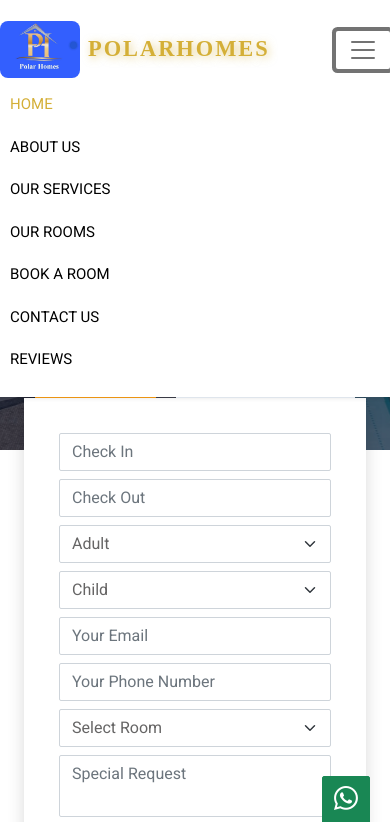
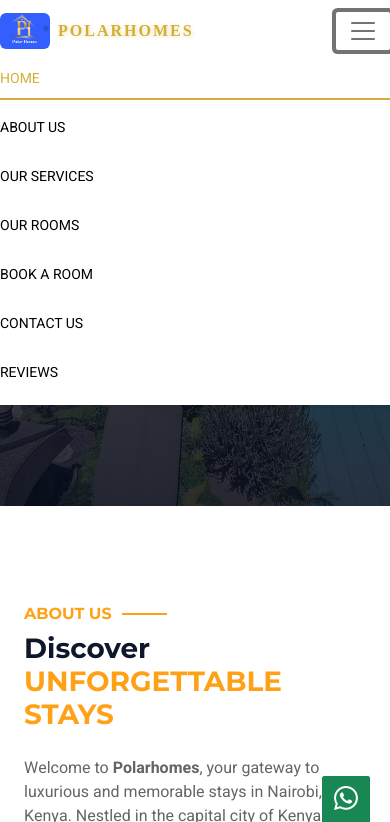
Before and after one commit to Anto-4ny/polarhomes, a plain HTML site: page index.html in a window 390 px wide. Both pictures are taken after a click on the button 363 px from the left and 49 px from the top of the page. Shown: the top 822 px of the page. Drawn offline with nearby package versions, Linux system fonts and the light colour scheme.

Commit message:
alot of items 10k plus added, redesigning and build intalls

```diff
--- a/css/style.css
+++ b/css/style.css
@@ -77,120 +77,177 @@
 
 
 /*** Navbar ***/
-/* Gold color variable */
-header {
-    position: fixed;
-    z-index: 1000;
-    width: 100%;
-}
 :root {
   --gold: #d4af37;
   --black: #000;
   --white: #fff;
 }
 
+/* Header */
+header {
+  position: fixed;
+  top: 0;
+  width: 100%;
+  z-index: 1000;
+  background: var(--white);
+}
+
 /* Logo */
 .logo-img {
-  width: 80px;
+  width: 60px; /* smaller for balanced navbar */
   height: auto;
-  border-radius: 8px;
+  border-radius: 6px;
 }
 
 /* Fancy Brand Text */
 .fancy-text {
-  font-size: 1.8rem;
+  font-size: 1.2rem;
   font-weight: bold;
   color: var(--gold);
   text-transform: uppercase;
   letter-spacing: 2px;
   font-family: "Cinzel", serif;
-  text-shadow: 2px 2px 8px rgba(212, 175, 55, 0.6);
+  text-shadow: 1px 1px 4px rgba(212, 175, 55, 0.4);
 }
 
 /* Navbar Links */
 .navbar-light .navbar-nav .nav-link {
-  margin-right: 20px;
-  padding: 10px 0;
+  margin: 0 12px;
+  padding: 8px 0;
+  font-size: 14px;
   color: var(--black);
-  font-size: 15px;
+  position: relative;
   transition: all 0.3s ease-in-out;
-  position: relative;
 }
 
+/* Hover + Active */
 .navbar-light .navbar-nav .nav-link:hover,
 .navbar-light .navbar-nav .nav-link.active {
   color: var(--gold);
 }
 
-.navbar-light .navbar-nav .nav-link::after {
-  content: "";
-  position: absolute;
-  width: 0%;
-  height: 2px;
-  bottom: 0;
-  left: 0;
-  background-color: var(--gold);
-  transition: 0.3s ease;
-}
-
+.navbar-light .navbar-nav .nav-link.active::after,
 .navbar-light .navbar-nav .nav-link:hover::after {
   width: 100%;
 }
 
-/* Contact Bar */
-.bg-black .fa,
-.bg-black a {
-  color: var(--white);
-}
-.bg-black .fa.text-gold {
-  color: var(--gold);
+/* Underline Effect */
+.navbar-light .navbar-nav .nav-link::after {
+  content: "";
+  position: absolute;
+  left: 0;
+  bottom: -3px;
+  width: 0%;
+  height: 2px;
+  background: var(--gold);
+  transition: width 0.3s ease;
 }
 
-/* Responsive Adjustments */
+/* Responsive */
 @media (max-width: 991.98px) {
-  .navbar-light .navbar-nav .nav-link {
-    margin-right: 0;
-    padding: 10px 0;
-    margin-left: 10px;
+  .logo-img {
+    width: 50px;
   }
   .fancy-text {
-    font-size: 1.4rem;
+    font-size: 1rem;
+  }
+  .navbar-light .navbar-nav .nav-link {
+    margin: 6px 0;
   }
 }
 
 
-/*** Header ***/
+/*** Header carousel ***/
+/* Image */
+.carousel-image {
+  width: 100%;
+  height: 100vh; /* Full screen luxurious look */
+  object-fit: cover;
+}
+
+/* Overlay */
 .carousel-caption {
   top: 0;
   left: 0;
   right: 0;
   bottom: 0;
-    background: rgba(15, 23, 43, .7);
-    z-index: 1;
+  background: linear-gradient(to bottom, rgba(10, 15, 30, 0.6), rgba(10, 15, 30, 0.85));
+  display: flex;
+  align-items: center;
+  justify-content: center;
+  text-align: center;
 }
 
-.carousel-control-prev,
-.carousel-control-next {
-    width: 10%;
+/* Typography */
+.luxury-subtitle {
+  font-size: 1rem;
+  letter-spacing: 3px;
+  text-transform: uppercase;
+  color: #d4af37; /* Luxury gold accent */
+  font-weight: 500;
+}
+.luxury-title {
+  font-size: 2.5rem;
+  font-weight: 700;
+  color: #fff;
+  text-transform: capitalize;
+  line-height: 1.2;
 }
 
+/* Buttons */
+.luxury-btn {
+  padding: 0.75rem 2rem;
+  border-radius: 50px;
+  font-size: 1rem;
+  font-weight: 500;
+  transition: all 0.3s ease;
+}
+.luxury-btn.btn-primary {
+  background: #d4af37; /* Gold luxury button */
+  border: none;
+}
+.luxury-btn.btn-primary:hover {
+  background: #b8962e;
+}
+.luxury-btn.btn-light {
+  background: transparent;
+  border: 1px solid #fff;
+  color: #fff;
+}
+.luxury-btn.btn-light:hover {
+  background: #fff;
+  color: #000;
+}
+
+/* Controls */
 .carousel-control-prev-icon,
 .carousel-control-next-icon {
-    width: 1rem;
-    height: 1rem;
+  width: 2rem;
+  height: 2rem;
 }
 
-@media (max-width: 768px) {
-    #header-carousel .carousel-item {
-        position: relative;
-        min-height: 450px;
+/* Responsive */
+@media (max-width: 991px) {
+  .carousel-image {
+    height: 70vh;
   }
-
-    #header-carousel .carousel-item img {
-        position: absolute;
-        width: 100%;
-        height: 100%;
-        object-fit: cover;
+  .luxury-title {
+    font-size: 1.8rem;
+  }
+  .luxury-subtitle {
+    font-size: 0.85rem;
+  }
+}
+@media (max-width: 576px) {
+  .carousel-image {
+    height: 60vh;
+  }
+  .luxury-title {
+    font-size: 1.4rem;
+  }
+  .luxury-btn {
+    padding: 0.6rem 1.2rem;
+    font-size: 0.85rem;
   }
 }
 
@@ -210,7 +267,7 @@ header {
 
 .booking {
     position: relative;
-    margin-top: -100px !important;
+    margin-top: -50px !important;
     z-index: 1;
 }
 
--- a/index.html
+++ b/index.html
@@ -103,38 +103,11 @@
 
 <!-- Header Start -->
 <header>
-  <!-- Top Contact Bar -->
-  <!--
-  <div class="container-fluid bg-black text-white py-2 px-lg-5 d-none d-lg-flex align-items-center justify-content-between">
-    <div class="d-flex align-items-center">
-      <div class="me-4 d-flex align-items-center">
-        <i class="fa fa-envelope text-gold me-2"></i>
-        <a href="mailto:lindahmiriza@gmail.com" class="text-white text-decoration-none">
-          lindahmiriza@gmail.com
-        </a>
-      </div>
-      <div class="d-flex align-items-center">
-        <i class="fa fa-phone-alt text-gold me-2"></i>
-        <a href="tel:+254723225791" class="text-white text-decoration-none">
-          +254 723 225 791
-        </a>
-      </div>
-    </div>
-    <div class="social-links">
-      <a href="https://www.instagram.com/polarhomes3?igsh=YzljYTk1ODg3Zg=="
-         class="text-white me-3" aria-label="Instagram">
-        <i class="fab fa-instagram fa-lg"></i>
-      </a>
-    </div>
-  </div>
-  -->
-
-  <!-- Logo & Navbar -->
-  <nav class="navbar navbar-expand-lg navbar-light bg-white shadow-sm py-3 px-lg-5">
+  <nav class="navbar navbar-expand-lg navbar-light bg-white shadow-sm py-2 px-lg-4">
     <!-- Brand Logo -->
     <a href="index" class="navbar-brand d-flex align-items-center">
       <img src="img/logo.jpg" alt="Polarhomes Luxury Homes Logo" class="logo-img me-2" />
-      <h1 class="m-0 fancy-text">Polarhomes</h1>
+      <h1 class="m-0 fancy-text">PolarHomes</h1>
     </a>
 
     <!-- Mobile Toggle -->
@@ -161,156 +134,81 @@
 
 <!-- Carousel Start -->
 <div class="container-fluid p-0 mb-5">
-    <div id="header-carousel" class="carousel slide" data-bs-ride="carousel">
-        <div class="carousel-inner">
-            <div class="carousel-item active">
-                <img class="carousel-image" src="img/carousel-1.jpg" alt="Luxurious Stay">
-                <div class="carousel-caption d-flex flex-column align-items-center justify-content-center">
-                    <div class="p-3" style="max-width: 700px;">
-                        <h6 class="section-title text-white text-uppercase mb-3 animated slideInDown">Luxury Stays</h6>
-                        <h1 class="display-3 text-white mb-4 animated slideInDown">Experience Comfort at PolarHomes</h1>
-                        <a href="room" class="btn btn-primary py-md-3 px-md-5 me-3 animated slideInLeft">Our Listings</a>
-                        <a href="book" class="btn btn-light py-md-3 px-md-5 animated slideInRight">Book Now</a>
-                    </div>
-                </div>
+  <div id="header-carousel" class="carousel slide" data-bs-ride="carousel">
+    <div class="carousel-inner">
+
+      <!-- Slide 1 -->
+      <div class="carousel-item active">
+        <img class="carousel-image" src="img/2bedroom-master.jpg" alt="Luxury Stay">
+        <div class="carousel-caption d-flex flex-column align-items-center justify-content-center">
+          <div class="p-3 text-center">
+            <h6 class="luxury-subtitle mb-3">Exclusive Luxury</h6>
+            <h1 class="luxury-title mb-4">Experience PolarHomes</h1>
+            <div class="d-flex justify-content-center">
+              <a href="room" class="luxury-btn btn-primary me-3">Explore Stays</a>
+              <a href="book" class="luxury-btn btn-light">Book Now</a>
             </div>
-            <div class="carousel-item">
-                <img class="carousel-image" src="img/carousel-2.jpg" alt="Scenic Views">
-                <div class="carousel-caption d-flex flex-column align-items-center justify-content-center">
-                    <div class="p-3" style="max-width: 700px;">
-                        <h6 class="section-title text-white text-uppercase mb-3 animated slideInDown">Scenic Locations</h6>
-                        <h1 class="display-3 text-white mb-4 animated slideInDown">Stay Near Jomo Kenyatta international airport, sgr and Nairobi express way </h1>
-                        <a href="contact" class="btn btn-primary py-md-3 px-md-5 me-3 animated slideInLeft">Contact Us</a>
-                        <a href="booking" class="btn btn-light py-md-3 px-md-5 animated slideInRight">Reserve Your Stay</a>
-                    </div>
-                </div>
+          </div>
+        </div>
+      </div>
+
+      <!-- Slide 2 -->
+      <div class="carousel-item">
+        <img class="carousel-image" src="img/carousel-2.jpg" alt="Scenic Views">
+        <div class="carousel-caption d-flex flex-column align-items-center justify-content-center">
+          <div class="p-3 text-center">
+            <h6 class="luxury-subtitle mb-3">Unmatched Location</h6>
+            <h1 class="luxury-title mb-4">Stay Near Everything</h1>
+            <div class="d-flex justify-content-center">
+              <a href="contact" class="luxury-btn btn-primary me-3">Get in Touch</a>
+              <a href="booking" class="luxury-btn btn-light">Reserve Stay</a>
             </div>
-            <div class="carousel-item">
-                <img class="carousel-image" src="img/carousel-3.jpg" alt="Cozy Interiors">
-                <div class="carousel-caption d-flex flex-column align-items-center justify-content-center">
-                    <div class="p-3" style="max-width: 700px;">
-                        <h6 class="section-title text-white text-uppercase mb-3 animated slideInDown">Elegant Interiors</h6>
-                        <h1 class="display-3 text-white mb-4 animated slideInDown">Enjoy a Stylish and Cozy Experience</h1>
-                        <a href="service" class="btn btn-primary py-md-3 px-md-5 me-3 animated slideInLeft">View Services</a>
-                        <a href="booking" class="btn btn-light py-md-3 px-md-5 animated slideInRight">Book Your Stay</a>
-                    </div>
-                </div>
+          </div>
+        </div>
+      </div>
+
+      <!-- Slide 3 -->
+      <div class="carousel-item">
+        <img class="carousel-image" src="img/carousel-3.jpg" alt="Cozy Interiors">
+        <div class="carousel-caption d-flex flex-column align-items-center justify-content-center">
+          <div class="p-3 text-center">
+            <h6 class="luxury-subtitle mb-3">Sophisticated Interiors</h6>
+            <h1 class="luxury-title mb-4">Stylish & Cozy Living</h1>
+            <div class="d-flex justify-content-center">
+              <a href="service" class="luxury-btn btn-primary me-3">Our Services</a>
+              <a href="booking" class="luxury-btn btn-light">Book Now</a>
             </div>
-            <div class="carousel-item">
-                <img class="carousel-image" src="img/carousel-4.jpg" alt="Modern Amenities">
-                <div class="carousel-caption d-flex flex-column align-items-center justify-content-center">
-                    <div class="p-3" style="max-width: 700px;">
-                        <h6 class="section-title text-white text-uppercase mb-3 animated slideInDown">Premium Comfort</h6>
-                        <h1 class="display-3 text-white mb-4 animated slideInDown">Modern Amenities for a Perfect Stay</h1>
-                        <a href="room" class="btn btn-primary py-md-3 px-md-5 me-3 animated slideInLeft">View Amenities</a>
-                        <a href="booking" class="btn btn-light py-md-3 px-md-5 animated slideInRight">Check Availability</a>
-                    </div>
-                </div>
+          </div>
+        </div>
+      </div>
+
+      <!-- Slide 4 -->
+      <div class="carousel-item">
+        <img class="carousel-image" src="img/carousel-4.jpg" alt="Modern Amenities">
+        <div class="carousel-caption d-flex flex-column align-items-center justify-content-center">
+          <div class="p-3 text-center">
+            <h6 class="luxury-subtitle mb-3">Premium Comfort</h6>
+            <h1 class="luxury-title mb-4">Modern Amenities</h1>
+            <div class="d-flex justify-content-center">
+              <a href="room" class="luxury-btn btn-primary me-3">View Amenities</a>
+              <a href="booking" class="luxury-btn btn-light">Check Availability</a>
             </div>
+          </div>
         </div>
-        <button class="carousel-control-prev" type="button" data-bs-target="#header-carousel"
-            data-bs-slide="prev">
-            <span class="carousel-control-prev-icon" aria-hidden="true"></span>
-            <span class="visually-hidden">Previous</span>
-        </button>
-        <button class="carousel-control-next" type="button" data-bs-target="#header-carousel"
-            data-bs-slide="next">
-            <span class="carousel-control-next-icon" aria-hidden="true"></span>
-            <span class="visually-hidden">Next</span>
-        </button>
+      </div>
+
     </div>
+
+    <!-- Controls -->
+    <button class="carousel-control-prev" type="button" data-bs-target="#header-carousel" data-bs-slide="prev">
+      <span class="carousel-control-prev-icon"></span>
+    </button>
+    <button class="carousel-control-next" type="button" data-bs-target="#header-carousel" data-bs-slide="next">
+      <span class="carousel-control-next-icon"></span>
+    </button>
+  </div>
 </div>
 <!-- Carousel End -->
-<style>
-    .carousel-image {
-        width: 100%;
-        height: 500px;
-        object-fit: cover;
-    }
-    	.room-item img {
-    width: 100%;
-    height: 200px;
-    object-fit: cover;
-}
-</style>
-
-<!-- Booking Start -->
-<div class="container-fluid booking pb-5 wow fadeIn" data-wow-delay="0.1s">
-    <div class="container">
-        <form action="https://formspree.io/f/xkgryeaa" method="POST">
-            <div class="bg-white shadow" style="padding: 35px;">
-                <div class="row g-2">
-                    <!-- Date, Guests -->
-                    <div class="col-md-10">
-                        <div class="row g-2">
-                            <!-- Check In -->
-                            <div class="col-md-3">
-                                <div class="date" id="date1" data-target-input="nearest">
-                                    <input type="text" class="form-control datetimepicker-input"
-                                        name="checkin"
-                                        placeholder="Check In" data-target="#date1" data-toggle="datetimepicker" required />
-                                </div>
-                            </div>
-                            <!-- Check Out -->
-                            <div class="col-md-3">
-                                <div class="date" id="date2" data-target-input="nearest">
-                                    <input type="text" class="form-control datetimepicker-input"
-                                        name="checkout"
-                                        placeholder="Check Out" data-target="#date2" data-toggle="datetimepicker" required />
-                                </div>
-                            </div>
-                            <!-- Adults -->
-                            <div class="col-md-3">
-                                <select class="form-select" name="adults" required>
-                                    <option selected disabled>Adult</option>
-                                    <option value="1">1 Person</option>
-                                    <option value="2">2 People</option>
-                                </select>
-                            </div>
-                            <!-- Children -->
-                            <div class="col-md-3">
-                                <select class="form-select" name="children">
-                                    <option selected disabled>Child</option>
-                                    <option value="0">No Child</option>
-                                    <option value="1">1 Child</option>
-                                    <option value="2">2 Children</option>
-                                </select>
-                            </div>
-                            <!-- Email -->
-                            <div class="col-md-6">
-                                <input type="email" class="form-control" name="_replyto" placeholder="Your Email" required />
-                            </div>
-                            <!-- Phone -->
-                            <div class="col-md-6">
-                                <input type="tel" class="form-control" name="phone" placeholder="Your Phone Number" required />
-                            </div>
-                            <!-- Room Type -->
-                            <div class="col-md-6">
-                                <select class="form-select" name="room_type" required>
-                                    <option selected disabled>Select Room</option>
-                                    <option value="Studio Executive suite">Studio Executive suite</option>
-                                    <option value="One Bedroom suite">One Bedroom suite</option>
-                                    <option value="Two Bedroom suite">Two Bedroom suite</option>
-                                    <option value="4 Bedroom suite">4 Bedroom Villa/Stand Alone</option>
-                                </select>
-                            </div>
-                            <!-- Special Request -->
-                            <div class="col-md-6">
-                                <textarea class="form-control" name="message" placeholder="Special Request" rows="2"></textarea>
-                            </div>
-                        </div>
-                    </div>
-                    <!-- Submit Button -->
-                    <div class="col-md-2">
-                        <button class="btn btn-primary w-100 h-100" type="submit">Book Now</button>
-                    </div>
-                </div>
-            </div>
-        </form>
-    </div>
-</div>
-
- <!--Booking End -->
 
 <!-- About Start -->
 <div class="container-xxl py-5">
@@ -561,6 +459,84 @@
     </div>
 </div>
 
+<!-- Booking Start -->
+<div class="container-fluid booking pb-5 wow fadeIn" data-wow-delay="0.1s">
+    <div class="container">
+        <form action="https://formspree.io/f/xkgryeaa" method="POST">
+            <div class="bg-white shadow" style="padding: 35px;">
+                <div class="row g-2">
+                    <!-- Date, Guests -->
+                    <div class="col-md-10">
+                        <div class="row g-2">
+                            <!-- Check In -->
+                            <div class="col-md-3">
+                                <div class="date" id="date1" data-target-input="nearest">
+                                    <input type="text" class="form-control datetimepicker-input"
+                                        name="checkin"
+                                        placeholder="Check In" data-target="#date1" data-toggle="datetimepicker" required />
+                                </div>
+                            </div>
+                            <!-- Check Out -->
+                            <div class="col-md-3">
+                                <div class="date" id="date2" data-target-input="nearest">
+                                    <input type="text" class="form-control datetimepicker-input"
+                                        name="checkout"
+                                        placeholder="Check Out" data-target="#date2" data-toggle="datetimepicker" required />
+                                </div>
+                            </div>
+                            <!-- Adults -->
+                            <div class="col-md-3">
+                                <select class="form-select" name="adults" required>
+                                    <option selected disabled>Adult</option>
+                                    <option value="1">1 Person</option>
+                                    <option value="2">2 People</option>
+                                </select>
+                            </div>
+                            <!-- Children -->
+                            <div class="col-md-3">
+                                <select class="form-select" name="children">
+                                    <option selected disabled>Child</option>
+                                    <option value="0">No Child</option>
+                                    <option value="1">1 Child</option>
+                                    <option value="2">2 Children</option>
+                                </select>
+                            </div>
+                            <!-- Email -->
+                            <div class="col-md-6">
+                                <input type="email" class="form-control" name="_replyto" placeholder="Your Email" required />
+                            </div>
+                            <!-- Phone -->
+                            <div class="col-md-6">
+                                <input type="tel" class="form-control" name="phone" placeholder="Your Phone Number" required />
+                            </div>
+                            <!-- Room Type -->
+                            <div class="col-md-6">
+                                <select class="form-select" name="room_type" required>
+                                    <option selected disabled>Select Room</option>
+                                    <option value="Studio Executive suite">Studio Executive suite</option>
+                                    <option value="One Bedroom suite">One Bedroom suite</option>
+                                    <option value="Two Bedroom suite">Two Bedroom suite</option>
+                                    <option value="4 Bedroom suite">4 Bedroom Villa/Stand Alone</option>
+                                </select>
+                            </div>
+                            <!-- Special Request -->
+                            <div class="col-md-6">
+                                <textarea class="form-control" name="message" placeholder="Special Request" rows="2"></textarea>
+                            </div>
+                        </div>
+                    </div>
+                    <!-- Submit Button -->
+                    <div class="col-md-2">
+                        <button class="btn btn-primary w-100 h-100" type="submit">Book Now</button>
+                    </div>
+                </div>
+            </div>
+        </form>
+    </div>
+</div>
+
+ <!--Booking End -->
+
       <!-- Service Start -->
 <div class="container-xxl py-5">
     <div class="container">
```
Also changed, not shown: img/carousel-1.jpg (deleted), img/carousel-4.jpg (deleted). Lines whose indentation alone changed are shown as unchanged.
